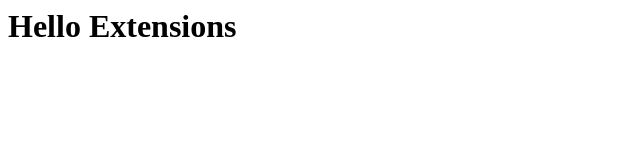
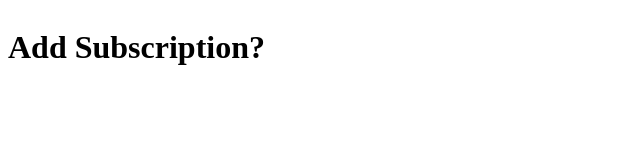
Before and after one commit to alexhongs/wescribe, a browser extension: page hello.html in a window 1280 px wide. Shown: the whole page, without its empty margins (0-640 px from the left). Drawn offline with Linux system fonts and the light colour scheme.

```diff
--- a/hello.html
+++ b/hello.html
@@ -1,5 +1,27 @@
-<html>
-    <body>
-      <h1>Hello Extensions</h1>
+<html lang = "en">
+ <head>
+ 	<meta charset = "UTF-8">
+	<title> WeScript Subscription tracker</title>
+
+
+ </head>
+
+	<body>
+      <h1>
+		Add Subscription?
+      </h1>
     </body>
+
+    <style>
+    	body{
+
+    		width: 1000px;
+    		height: 100%;
+    	}
+		h1{
+			position: fixed;
+			right:0
+			bottom: 2px;
+		}
+    </style>
 </html>
```
Also changed, not shown: hover.js (added, +15 -0 lines), popup.html (added, +33 -0 lines), manifest.json.
